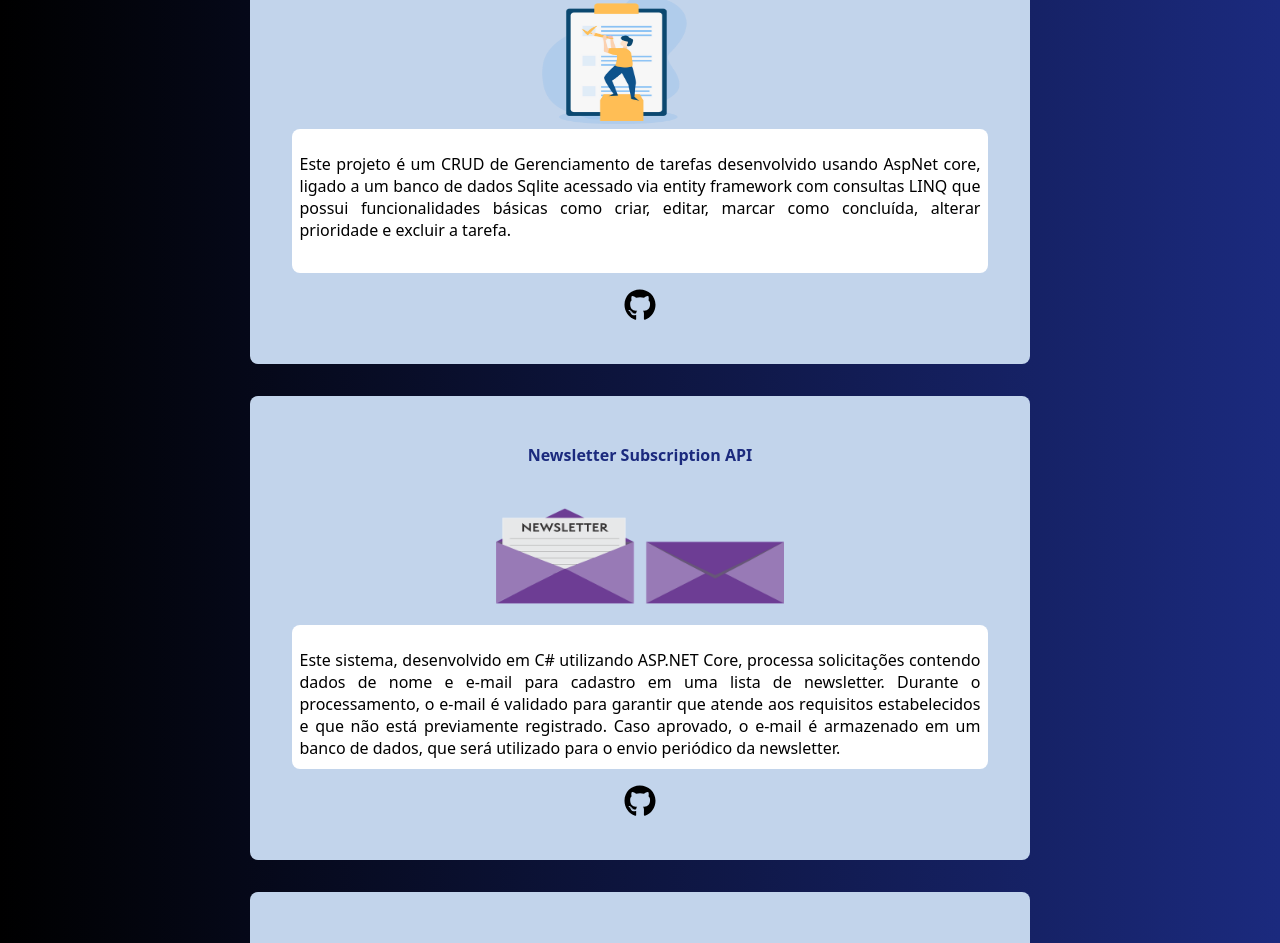
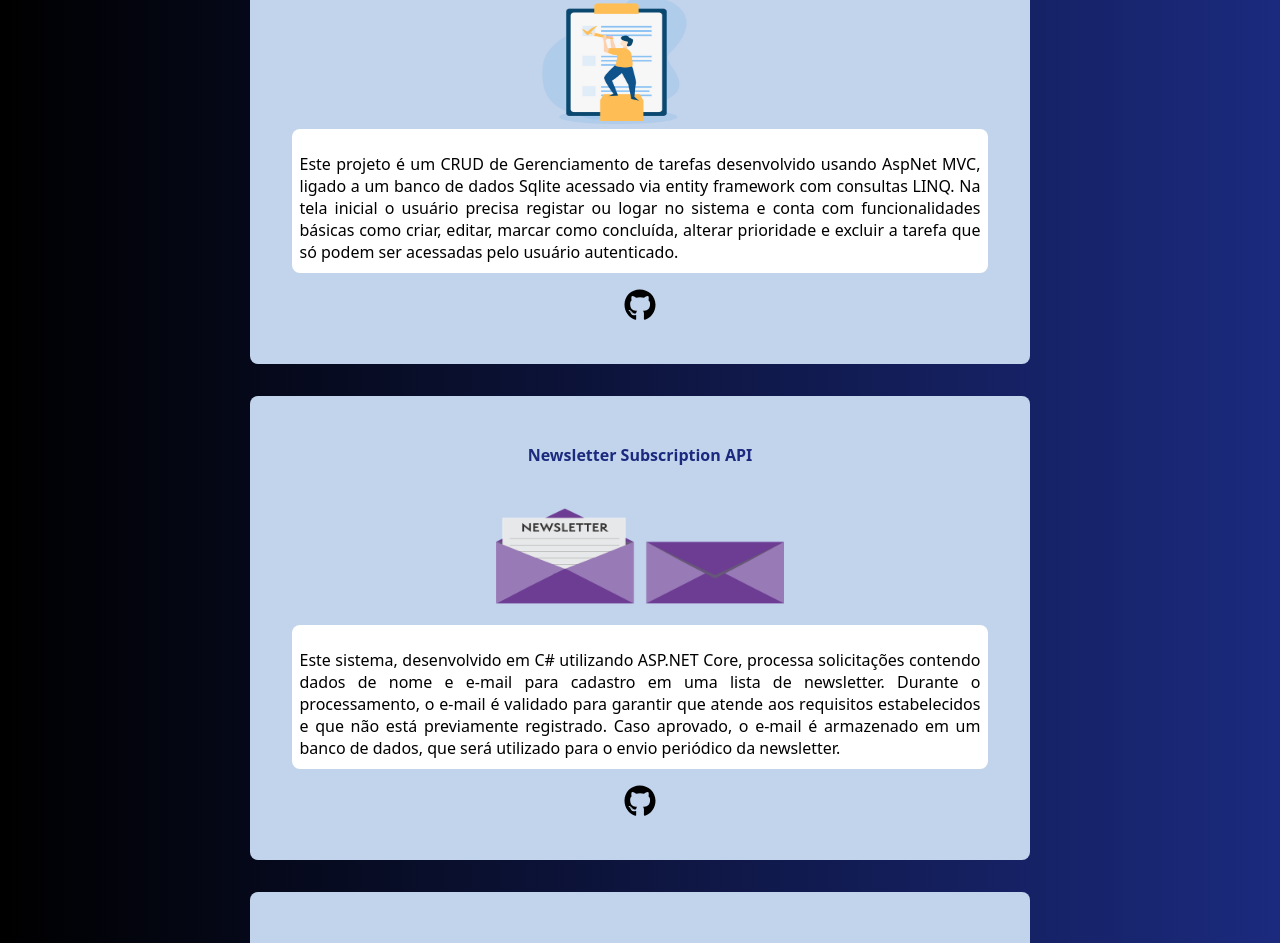
Before and after one commit to Jjunior112/portfolio, a React (Vite) app: page / in a window 1280 px wide. Shown: the part 1715-2658 px from the top of the page. Built offline with nearby package versions, Linux system fonts and the light colour scheme.

Commit message:
alteração no projeto to do

```diff
--- a/src/components/Projects.jsx
+++ b/src/components/Projects.jsx
@@ -5,8 +5,8 @@ const Projects = () => {
         {
             name: "Gerenciador de tarefas",
             image: "lista-tarefas.webp",
-            description: "Este projeto é um CRUD de Gerenciamento de tarefas desenvolvido usando AspNet core, ligado a um banco de dados Sqlite acessado via entity framework com consultas LINQ que possui funcionalidades básicas como criar, editar, marcar como concluída, alterar prioridade e excluir a tarefa.",
-            linkGithub: "https://github.com/Jjunior112/api-crud-to-do-list"
+            description: "Este projeto é um CRUD de Gerenciamento de tarefas desenvolvido usando AspNet MVC, ligado a um banco de dados Sqlite acessado via entity framework com consultas LINQ. Na tela inicial o usuário precisa registar ou logar no sistema e conta com funcionalidades básicas como criar, editar, marcar como concluída, alterar prioridade e excluir a tarefa que só podem ser acessadas pelo usuário autenticado. ",
+            linkGithub: "https://github.com/Jjunior112/to-do-auth"
         }, {
             name: "Newsletter Subscription API",
             image: "newsletter.png",
```
